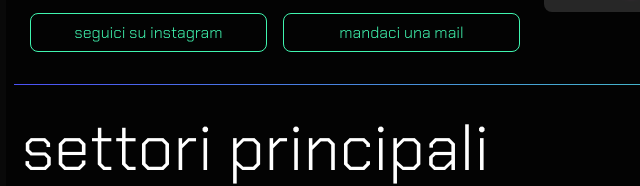
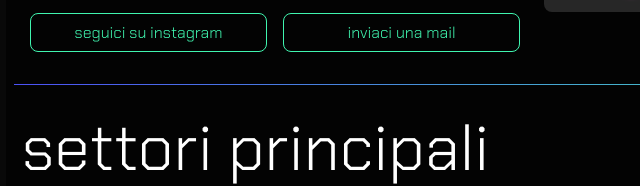
Before and after one commit to Marco177171/Marco177171.github.io, a plain HTML site: page index.html in a window 1280 px wide. Shown: the part 388-574 px from the top of the page, 214-854 px from the left. Drawn offline with Linux system fonts and the light colour scheme.

Commit message:
copy slightly changed

```diff
--- a/index.html
+++ b/index.html
@@ -36,7 +36,7 @@
 						<button class="success" onclick="location.href='https://www.instagram.com/_studiopulsar_/'">seguici su instagram</button>
 					</div>
 					<div class="col6">
-						<button class="success" onclick="location.href='mailto:sebastianimarco@proton.me'">mandaci una mail</button>
+						<button class="success" onclick="location.href='mailto:sebastianimarco@proton.me'">inviaci una mail</button>
 					</div>
 				</div>
 			</div>
@@ -105,7 +105,7 @@
 						<button class="success" onclick="location.href='https://www.instagram.com/_studiopulsar_/'">seguici su instagram</button>
 					</div>
 					<div class="col6">
-						<button class="success" onclick="location.href='mailto:sebastianimarco@proton.me'">mandaci una mail</button>
+						<button class="success" onclick="location.href='mailto:sebastianimarco@proton.me'">inviaci una mail</button>
 					</div>
 				</div>
 			</div>
```
Also changed, not shown: coding.html (+1 -1 lines), codingServices.html (+1 -1 lines), consulting.html (+1 -1 lines), consultingServices.html (+1 -1 lines), design.html (+1 -1 lines), designServices.html (+1 -1 lines).
